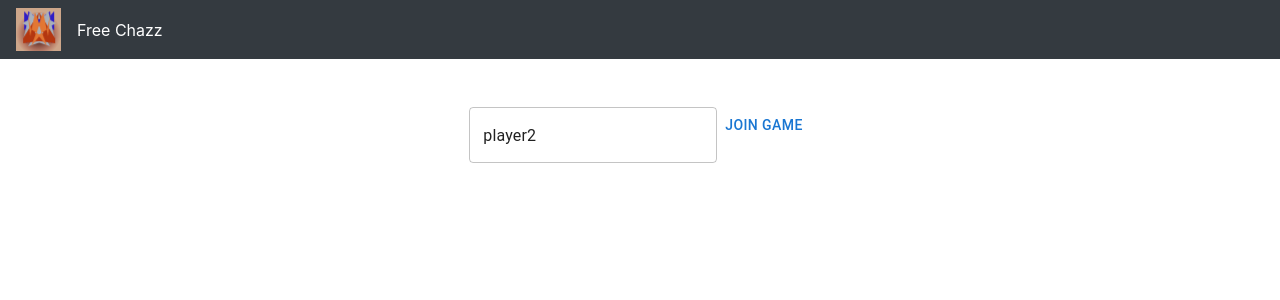
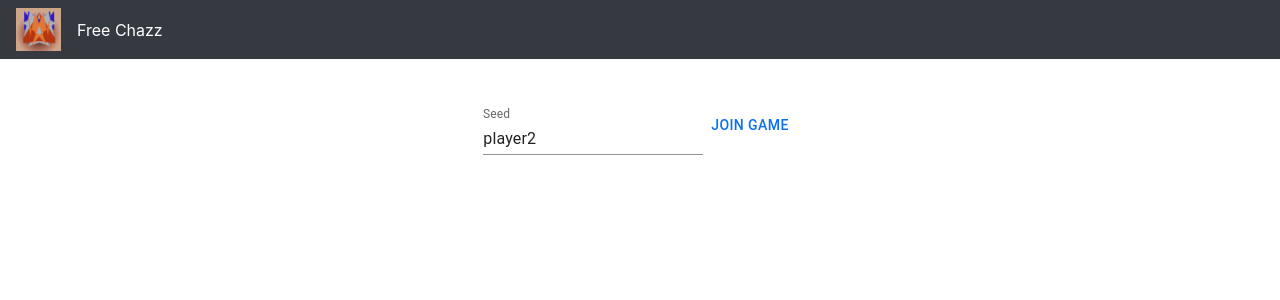
Before and after one commit to Derstefan/FreeChazzFE, a React (Create React App) app: page /joingame/1 in a window 1280 px wide. Shown: the top 300 px of the page. Built offline with nearby package versions, Linux system fonts and the light colour scheme.

Commit message:
changed joingame

```diff
--- a/src/components/joinGame.component.jsx
+++ b/src/components/joinGame.component.jsx
@@ -1,6 +1,7 @@
 import React, { Component } from 'react'
 import mainService from '../services/main.service';
-import { Button, TextField } from '@mui/material';
+import { Button, TextField, ThemeProvider } from '@mui/material';
+import Design from '../game/themes/Design';
 
 class JoinGameComponent extends Component {
     constructor(props) {
@@ -43,8 +44,10 @@ class JoinGameComponent extends Component {
         return (
             <div>
                 <div className="m-5" >
-                    <TextField value={name} onChange={this.changeName} />
-                    <Button type="button" onClick={this.joinGame}>join Game</Button>
+                    <TextField id="filled-basic" label="Seed" variant="standard" value={name} onChange={this.changeName} />
+                    <ThemeProvider theme={Design.theme1}>
+                        <Button type="button" onClick={this.joinGame}>join Game</Button>
+                    </ThemeProvider>
                 </div>
             </div>
         )
```
